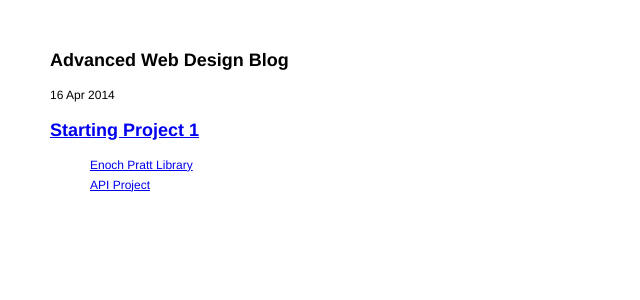
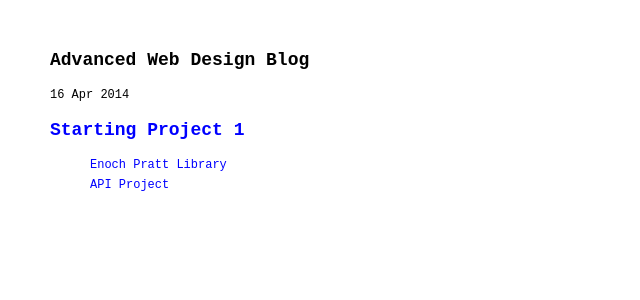
Before and after one commit to amcmicken/jekyll2, a Jekyll site: the page built from index.html, in a window 1280 px wide. Shown: the top 300 px of the page, without its empty margins (0-640 px from the left). Built offline with Jekyll 4.4.1, drawn with Linux system fonts in a browser that asks for light colours.

Commit message:
update main.css

```diff
--- a/assets/css/main.css
+++ b/assets/css/main.css
@@ -1,10 +1,28 @@
-body{
+body {
 	font-size: 12px;
-	font-family:Helvetica;
+	font-family:"Courier New";
 	line-height: 20px;
 	width: 400px;
 	margin: 50px;
 }
+a {
+	outline:none;
+	border:none;
+}
+a:link {
+	color : #0000ff;
+	text-decoration : none;
+}
+a.link:hover{
+	color: #33ffcc;
+}
+a:visited {
+	color : #0000ff;
+	text-decoration : none;
+}
+a:hover {
+	color : #33ffcc;
+}
 li{
 	list-style: none;
 }
```
